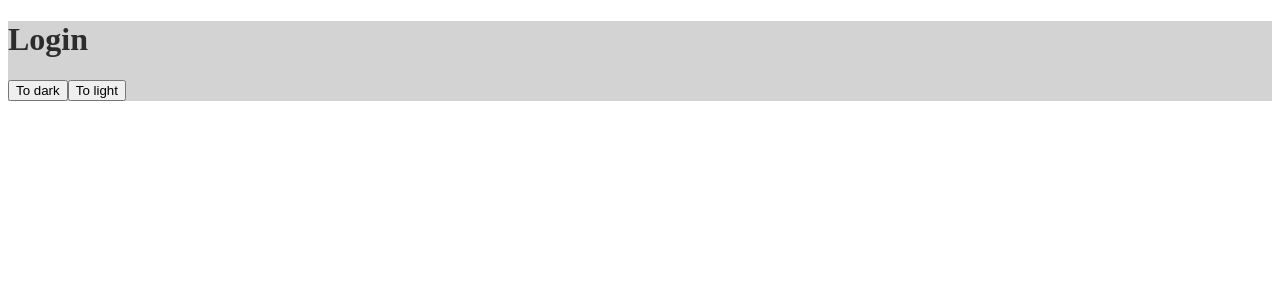
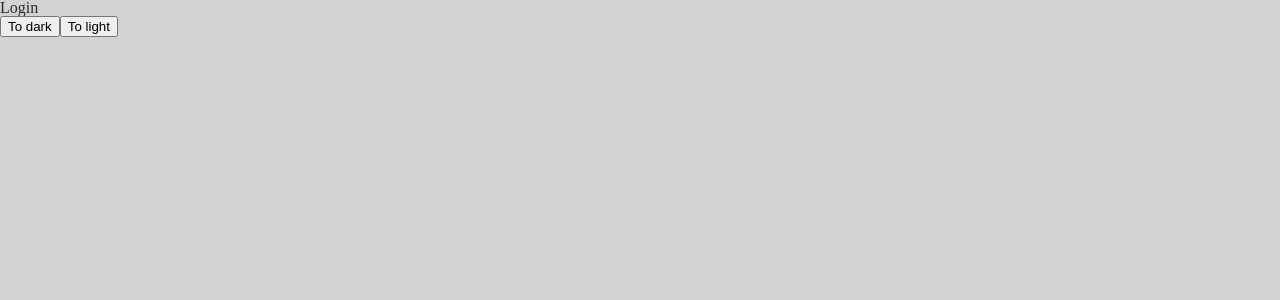
Before and after one commit to ryugibo/nomadcoffee-frontend, a React (Create React App) app: page / in a window 1280 px wide. Shown: the top 300 px of the page. Built offline with nearby package versions, Linux system fonts and the light colour scheme.

Commit message:
styled components

```diff
--- a/package.json
+++ b/package.json
@@ -20,6 +20,7 @@
     "react-router-dom": "^6.3.0",
     "react-scripts": "^5.0.1",
     "styled-components": "^5.3.5",
+    "styled-reset": "^4.4.1",
     "web-vitals": "^2.1.4"
   },
   "scripts": {
--- a/src/App.js
+++ b/src/App.js
@@ -1,35 +1,24 @@
 import { useReactiveVar } from "@apollo/client";
-import userEvent from "@testing-library/user-event";
 import { BrowserRouter as Router, Route, Routes } from "react-router-dom";
 import { ThemeProvider } from "styled-components";
 import { darkModeVar, isLoggedInVar } from "./apollo";
 import Home from "./screens/home";
 import Login from "./screens/login";
 import NotFound from "./screens/NotFound";
-
-const lightTheme = {
-  fontColor: "#2c2c2c",
-  bgColor: "lightgray",
-};
-
-const darkTheme = {
-  fontColor: "lightgray",
-  bgColor: "#2c2c2c",
-};
+import { darkTheme, GlobalStyles, lightTheme } from "./styles";
 
 function App() {
   const isLoggedIn = useReactiveVar(isLoggedInVar);
   const darkMode = useReactiveVar(darkModeVar);
   return (
     <ThemeProvider theme={darkMode ? darkTheme : lightTheme}>
-      <div>
+      <GlobalStyles />
       <Router>
         <Routes>
           <Route exact path="/" element={isLoggedIn ? <Home /> : <Login />} />
           <Route path="*" element={<NotFound />} />
         </Routes>
       </Router>
-      </div>
     </ThemeProvider>
   );
 }
--- a/src/screens/login.js
+++ b/src/screens/login.js
@@ -1,9 +1,7 @@
 import { darkModeVar, isLoggedInVar } from "../apollo";
 import styled from "styled-components";
 
-const Container = styled.div`
-  background-color: ${(props) => props.theme.bgColor};
-`;
+const Container = styled.div``;
 
 const Title = styled.h1`
   color: ${(props) => props.theme.fontColor};
--- /dev/null
+++ b/src/styles.js
@@ -0,0 +1,20 @@
+import { createGlobalStyle } from "styled-components";
+import { reset } from "styled-reset";
+
+export const lightTheme = {
+  fontColor: "#2c2c2c",
+  bgColor: "lightgray",
+};
+
+export const darkTheme = {
+  fontColor: "lightgray",
+  bgColor: "#2c2c2c",
+};
+
+export const GlobalStyles = createGlobalStyle`
+  ${reset}
+
+  body {
+    background-color: ${(props) => props.theme.bgColor};
+  }
+`;
```
Also changed, not shown: 1 other file (tests, documents, lock files or other folders). Lines whose indentation alone changed are shown as unchanged.
